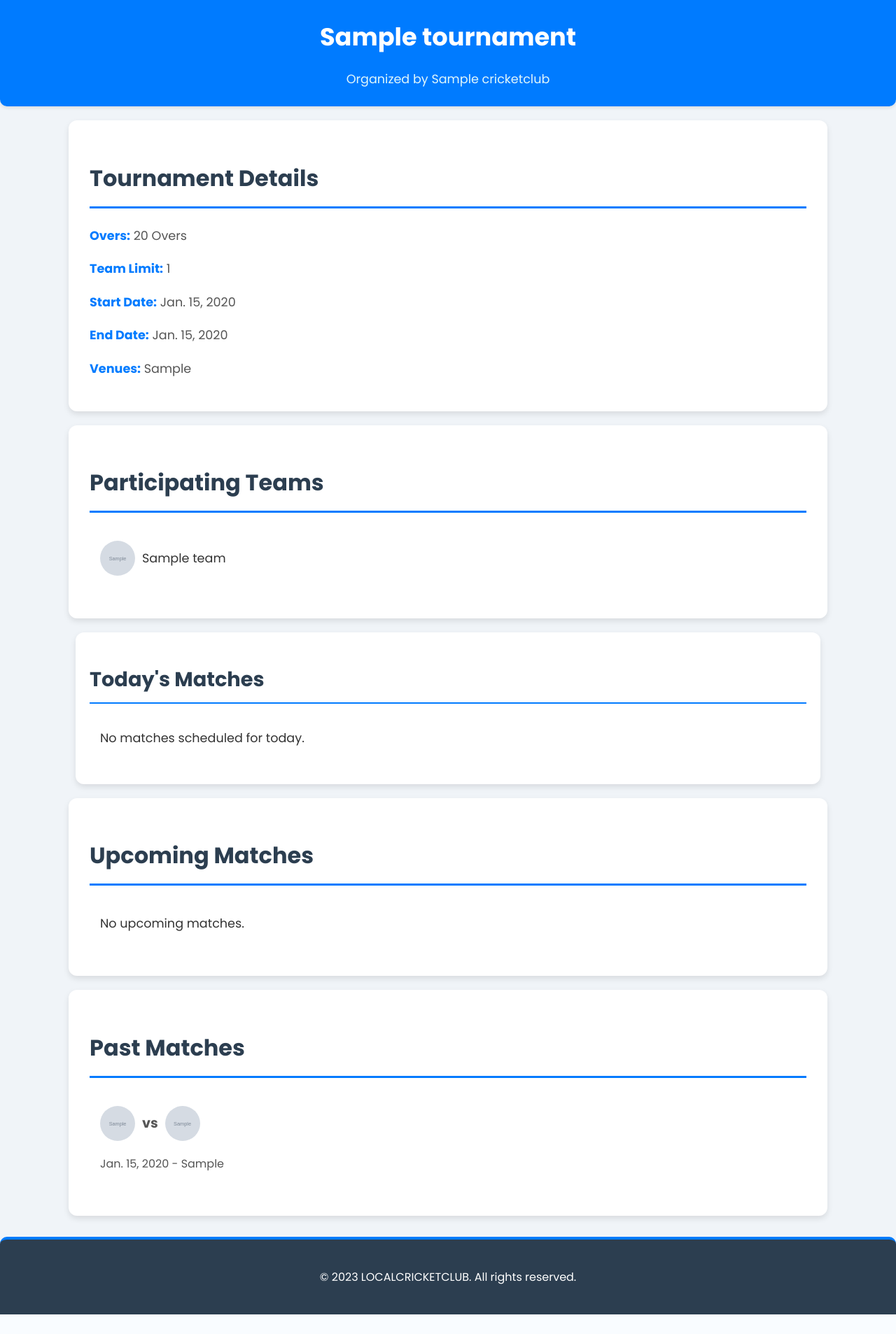
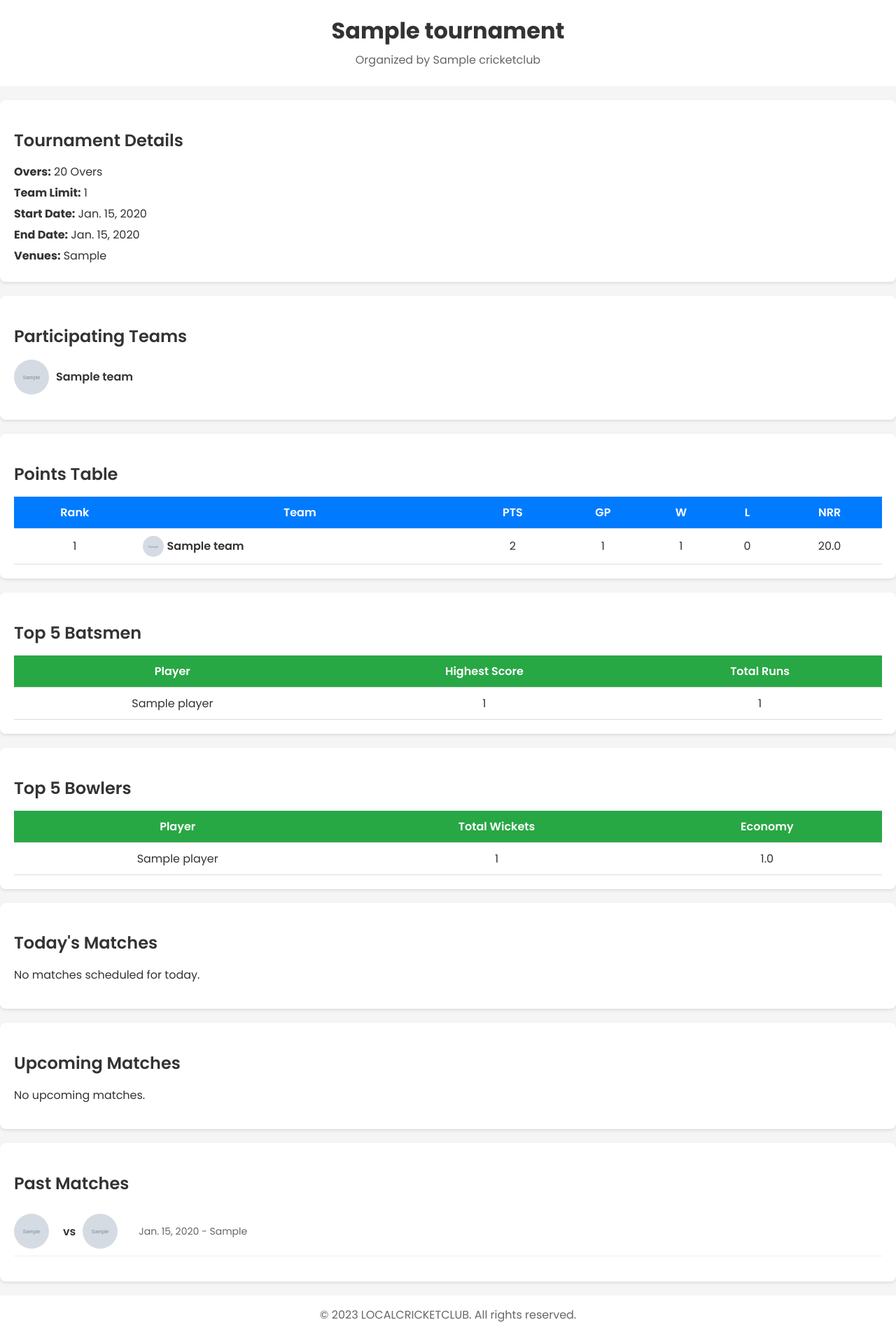
Before and after one commit to skp3214/Local-Cricket-Hub, a Django app: page /tournaments/1/ in a window 1280 px wide. Shown: the whole page at 70% size. Before the commit the page ends 1879 px from the top, so only its background shows below. Run offline with Django 5.2, Linux system fonts and the light colour scheme; a user stored in the database is signed in; tables that the repository leaves empty hold one stand-in row (values such as "Sample post"); grey boxes marked "Sample" are stand-in pictures.

Commit message:
enhance match and tournament features; add win margin calculation, points table, and top players display

```diff
--- a/local_cricket_hub/scores/templates/edit_inning_score.html
+++ b/local_cricket_hub/scores/templates/edit_inning_score.html
@@ -137,7 +137,7 @@
             </div>
             <div class="form-group">
                 <label for="overs">Overs</label>
-                <input type="number" name="overs" value="{{ inning.overs }}" step="0.1" min="0">
+                <input type="number" name="overs" value="{{ inning.overs }}" step="0.1" min="0" max="20">
             </div>
             <div class="form-group">
                 <label for="extras">Extras</label>
--- a/local_cricket_hub/tournaments/static/css/tournament_detail.css
+++ b/local_cricket_hub/tournaments/static/css/tournament_detail.css
@@ -1,294 +1,199 @@
 body {
-    font-family: 'Poppins', sans-serif;
+    font-family: "Poppins", sans-serif;
+    background-color: #f5f5f5;
     margin: 0;
     padding: 0;
-    background-color: #f0f4f8;
     color: #333;
-    line-height: 1.6;
   }
 
   .header {
-    background-color: #007bff;
-    color: white;
-    padding: 25px 0;
     text-align: center;
-    box-shadow: 0 2px 5px rgba(0,0,0,0.1);
-    border-radius: 0 0 10px 10px;
+    padding: 20px;
+    background-color: #fff;
+    margin-bottom: 20px;
   }
 
   .header h1 {
-    margin: 0 0 10px 0;
-    font-size: 2.2rem;
+    font-size: 32px;
     font-weight: 700;
+    margin: 0;
   }
 
   .header p {
-    font-size: 1.1rem;
-    color: #e0f7fa;
-    margin-bottom: 0;
+    font-size: 16px;
+    color: #666;
   }
 
-.details-section, .teams-section, .actions-section, .upcoming-matches-section, .past-matches-section {
-    background-color: white;
-    padding: 30px;
-    margin: 20px auto;
-    border-radius: 12px;
-    max-width: 80%;
-    box-shadow: 0 4px 8px rgba(0,0,0,0.1);
-    transition: all 0.3s ease;
+  .details-section,
+  .teams-section,
+  .todays-matches-section,
+  .upcoming-matches-section,
+  .past-matches-section,
+  .points-table-section,
+  .top-batsmen-section,
+  .top-bowlers-section {
+    background-color: #fff;
+    padding: 20px;
+    margin-bottom: 20px;
+    border-radius: 8px;
+    box-shadow: 0 2px 4px rgba(0, 0, 0, 0.1);
   }
 
-.details-section:hover, .teams-section:hover, .actions-section:hover, .upcoming-matches-section:hover, .past-matches-section:hover {
-    transform: translateY(-5px);
-    box-shadow: 0 6px 12px rgba(0,0,0,0.15);
+  h2 {
+    font-size: 24px;
+    font-weight: 600;
+    margin-bottom: 15px;
   }
 
-.details-section h2, .teams-section h2, .actions-section h2, .upcoming-matches-section h2, .past-matches-section h2 {
-    color: #2c3e50;
-    margin-bottom: 25px;
-    font-size: 2rem;
-    border-bottom: 3px solid #007bff;
-    padding-bottom: 15px;
+  p {
+    font-size: 16px;
+    margin: 5px 0;
   }
 
-.details-section p {
-    font-size: 1.1rem;
-    margin-bottom: 15px;
-    line-height: 1.7;
-    color: #555;
+  .teams-section ul,
+  .todays-matches-section ul,
+  .upcoming-matches-section ul,
+  .past-matches-section ul {
+    list-style: none;
+    padding: 0;
   }
 
-.details-section p strong {
-    color: #007bff;
-}
-
-.teams-section ul {
-    list-style: none;
-    padding: 0;
-    margin-top: 20px;
-}
-
-.teams-section ul li {
-    padding: 15px;
-    border-bottom: 1px solid #eee;
-    font-size: 1.1rem;
+  .team-images {
     display: flex;
-    justify-content: space-between;
     align-items: center;
   }
 
-.teams-section ul li:last-child {
-    border-bottom: none;
+  .team-images img {
+    width: 50px;
+    height: 50px;
+    margin-right: 10px;
+    border-radius: 50%;
   }
 
-.actions-section {
-    text-align: center;
-}
-
-.btn-create-fixture {
-    display: inline-block;
-    padding: 15px 30px;
-    background-color: #28a745;
-    color: white;
-    text-decoration: none;
-    border-radius: 10px;
-    font-size: 1.2rem;
-    transition: background-color 0.3s ease, transform 0.2s ease, box-shadow 0.3s ease;
-    box-shadow: 0 2px 5px rgba(0,0,0,0.1);
-    margin-top: 20px;
-}
-
-.btn-create-fixture:hover {
-    background-color: #218838;
-    transform: translateY(-2px);
-    box-shadow: 0 4px 8px rgba(0,0,0,0.15);
-}
-
-.footer {
-    background-color: #2c3e50;
-    color: white;
-    text-align: center;
-    padding: 25px 0;
-    margin-top: 30px;
-    border-top: 4px solid #007bff;
-    border-radius: 10px 10px 0 0;
-}
-
-.upcoming-matches-section ul, .past-matches-section ul {
-    list-style: none;
-    padding: 0;
-    margin-top: 20px;
-
-}
-
-.upcoming-matches-section ul li, .past-matches-section ul li {
-    padding: 15px;
-    border-bottom: 1px solid #eee;
-    font-size: 1.1rem;
-    display: flex;
-    justify-content: space-between;
-    align-items:flex-start;
-    flex-direction: column;
-}
-
-.upcoming-matches-section ul li:last-child, .past-matches-section ul li:last-child {
-    border-bottom: none;
+  .team-images span {
+    font-weight: 600;
   }
 
   .match-card {
     display: flex;
     align-items: center;
-    gap: 20px;
+    padding: 10px 0;
+    border-bottom: 1px solid #eee;
   }
 
-.team-images {
-    display: flex;
-    align-items: center;
-    gap: 10px;
-}
-
-.team-images img {
-    width: 50px;
-    height: 50px;
-    border-radius: 50%;
-    object-fit: cover;
-}
-
-.team-images .vs {
-    font-size: 1.2rem;
-    font-weight: bold;
-    color: #555;
+  .match-card a {
+    text-decoration: none;
+    color: #333;
+    width: 100%;
   }
 
   .match-details {
-    flex: 1;
+    margin-left: 20px;
   }
 
-.match-details .team-name {
-    font-size: 1.2rem;
-    font-weight: bold;
-    color: #333;
+  .match-info {
+    font-size: 14px;
+    color: #666;
   }
 
-.match-details .match-info {
-    font-size: 1rem;
-    color: #555;
-}
-@media (max-width: 768px){
-    .header h1{
-        font-size: 1.8rem;
-    }
-    .header p{
-        font-size: 1rem;
-    }
-    .details-section, .teams-section, .actions-section, .upcoming-matches-section, .past-matches-section{
-        width: 95%;
-        padding: 20px;
-    }
-     .details-section h2, .teams-section h2, .actions-section h2, .upcoming-matches-section h2, .past-matches-section h2{
-        font-size: 1.5rem;
-    }
-    .teams-section ul li{
-        flex-direction: column;
-        align-items: flex-start;
-        gap: 10px;
-    }
-    .btn-create-fixture{
-        font-size: 1rem;
-        padding: 12px 25px;
-    }
-    .match-card {
-        flex-direction: column;
-        align-items: center;
-        text-align: center;
-    }
-    .team-images {
-        margin-bottom: 10px;
-    }
+  .vs {
+    margin: 0 10px;
+    font-weight: 600;
   }
 
-/* Styling for Today's Matches Section */
-.todays-matches-section {
-    background-color: white;
-    padding: 20px;
-    margin: 20px auto;
-    border-radius: 12px;
-    max-width: 80%;
-    box-shadow: 0 4px 8px rgba(0, 0, 0, 0.1);
-    transition: all 0.3s ease;
+  .actions-section {
+    text-align: center;
+    margin-bottom: 20px;
   }
 
-.todays-matches-section:hover {
-    transform: translateY(-5px);
-    box-shadow: 0 6px 12px rgba(0, 0, 0, 0.15);
+  .btn-create-fixture {
+    display: inline-block;
+    padding: 10px 20px;
+    background-color: #007bff;
+    color: #fff;
+    text-decoration: none;
+    border-radius: 5px;
+    font-weight: 600;
   }
 
-.todays-matches-section h2 {
-    color: #2c3e50;
-    margin-bottom: 20px;
-    font-size: 1.8rem;
-    border-bottom: 2px solid #007bff;
-    padding-bottom: 10px;
+  .btn-create-fixture:hover {
+    background-color: #0056b3;
   }
 
-.todays-matches-section ul {
-    list-style: none;
-    padding: 0;
-    margin-top: 15px;
+  .footer {
+    text-align: center;
+    padding: 10px;
+    background-color: #fff;
+    margin-top: 20px;
+    font-size: 14px;
+    color: #666;
   }
 
-.todays-matches-section ul li {
-    padding: 15px;
-    border-bottom: 1px solid #eee;
-    font-size: 1.1rem;
-    display: flex;
-    justify-content: space-between;
-    align-items: center;
-    gap: 20px;
-}
-
-.todays-matches-section ul li:last-child {
-    border-bottom: none;
-}
-
-.todays-matches-section .match-card {
-    background-color: #fff;
-    padding: 15px;
-    border-radius: 8px;
-    box-shadow: 0 2px 4px rgba(0, 0, 0, 0.1);
-    display: flex;
-    align-items: center;
-    gap: 15px;
+  /* Points Table Styles */
+  .points-table-section table {
     width: 100%;
-    max-width: 400px;
-    margin: 0 auto;
-}
-
-.todays-matches-section .vs {
-    font-size: 1.2rem;
-    color: #1c1a1a;
-    padding: 10px;
-}
-
-.todays-matches-section .match-card img {
-    width: 50px;
-    height: 50px;
-    border-radius: 50%;
-    object-fit: contain;
-    box-shadow: 0 2px 4px rgba(0, 0, 0, 0.1);
+    border-collapse: collapse;
     margin-top: 10px;
   }
 
-.todays-matches-section .match-details {
-    flex: 1;
+  .points-table-section th,
+  .points-table-section td {
+    padding: 10px;
+    text-align: center;
+    border-bottom: 1px solid #ddd;
   }
 
-.todays-matches-section .team-name {
-    font-weight: bold;
-    color: #333;
+  .points-table-section th {
+    background-color: #007bff;
+    color: #fff;
+    font-weight: 600;
   }
 
-.todays-matches-section .match-info {
-    font-size: 0.9rem;
-    color: #555;
+  .points-table-section td {
+    background-color: #fff;
   }
+
+  .points-table-section tr:nth-child(even) td {
+    background-color: #f9f9f9;
+  }
+
+  .points-table-section .team-images img {
+    width: 30px;
+    height: 30px;
+    margin-right: 5px;
+    vertical-align: middle;
+  }
+
+  /* Top Batsmen and Bowlers Styles */
+  .top-batsmen-section table,
+  .top-bowlers-section table {
+    width: 100%;
+    border-collapse: collapse;
+    margin-top: 10px;
+  }
+
+  .top-batsmen-section th,
+  .top-bowlers-section th,
+  .top-batsmen-section td,
+  .top-bowlers-section td {
+    padding: 10px;
+    text-align: center;
+    border-bottom: 1px solid #ddd;
+  }
+
+  .top-batsmen-section th,
+  .top-bowlers-section th {
+    background-color: #28a745;
+    color: #fff;
+    font-weight: 600;
+  }
+
+  .top-batsmen-section td,
+  .top-bowlers-section td {
+    background-color: #fff;
+  }
+
+  .top-batsmen-section tr:nth-child(even) td,
+  .top-bowlers-section tr:nth-child(even) td {
+    background-color: #f9f9f9;
+  }
--- a/local_cricket_hub/tournaments/templates/tournament_detail.html
+++ b/local_cricket_hub/tournaments/templates/tournament_detail.html
@@ -57,6 +57,88 @@
       </div>
     {% endif %}
 
+    <div class="points-table-section">
+      <h2>Points Table</h2>
+      <table>
+        <thead>
+          <tr>
+            <th>Rank</th>
+            <th>Team</th>
+            <th>PTS</th>
+            <th>GP</th>
+            <th>W</th>
+            <th>L</th>
+            <th>NRR</th>
+          </tr>
+        </thead>
+        <tbody>
+          {% for entry in points_table %}
+            <tr>
+              <td>{{ entry.rank }}</td>
+              <td>
+                <div class="team-images">
+                  {% if entry.team.image %}
+                    <img src="{{ entry.team.image.url }}" alt="{{ entry.team.name }} Logo" />
+                  {% else %}
+                    <img src="https://via.placeholder.com/50" alt="Team Logo" />
+                  {% endif %}
+                  <span>{{ entry.team.name }}</span>
+                </div>
+              </td>
+              <td>{{ entry.pts }}</td>
+              <td>{{ entry.gp }}</td>
+              <td>{{ entry.w }}</td>
+              <td>{{ entry.l }}</td>
+              <td>{{ entry.nrr }}</td>
+            </tr>
+          {% endfor %}
+        </tbody>
+      </table>
+    </div>
+
+    <div class="top-batsmen-section">
+      <h2>Top 5 Batsmen</h2>
+      <table>
+        <thead>
+          <tr>
+            <th>Player</th>
+            <th>Highest Score</th>
+            <th>Total Runs</th>
+          </tr>
+        </thead>
+        <tbody>
+          {% for batsman in top_batsmen %}
+            <tr>
+              <td>{{ batsman.player.name }}</td>
+              <td>{{ batsman.highest_score }}</td>
+              <td>{{ batsman.total_runs }}</td>
+            </tr>
+          {% endfor %}
+        </tbody>
+      </table>
+    </div>
+
+    <div class="top-bowlers-section">
+      <h2>Top 5 Bowlers</h2>
+      <table>
+        <thead>
+          <tr>
+            <th>Player</th>
+            <th>Total Wickets</th>
+            <th>Economy</th>
+          </tr>
+        </thead>
+        <tbody>
+          {% for bowler in top_bowlers %}
+            <tr>
+              <td>{{ bowler.player.name }}</td>
+              <td>{{ bowler.total_wickets }}</td>
+              <td>{{ bowler.economy }}</td>
+            </tr>
+          {% endfor %}
+        </tbody>
+      </table>
+    </div>
 
     <div class="todays-matches-section">
       <h2>Today's Matches</h2>
@@ -147,7 +229,7 @@
     </div>
 
     <div class="footer">
-      <p>&copy; 2023 LOCALCRICKETCLUB. All rights reserved.</p>
+      <p>© 2023 LOCALCRICKETCLUB. All rights reserved.</p>
     </div>
   </body>
 </html>
--- a/local_cricket_hub/tournaments/views.py
+++ b/local_cricket_hub/tournaments/views.py
@@ -6,6 +6,12 @@ from datetime import timedelta
 from datetime import time,datetime
 from django.http import HttpResponseForbidden
 from datetime import date
+from django.shortcuts import render, get_object_or_404
+from django.contrib.auth.decorators import login_required
+from django.utils import timezone
+from .models import Tournament, Match
+from scores.models import BattingScore, BowlingScore
+from django.db.models import Sum
 
 @login_required
 def create_tournament(request):
@@ -20,13 +26,126 @@ def create_tournament(request):
         form = TournamentForm()
     return render(request, 'create_tournament.html', {'form': form})
 
+
+
 @login_required
 def tournament_detail(request, tournament_id):
     tournament = get_object_or_404(Tournament, id=tournament_id)
     teams = tournament.teams.all()
-    upcoming_matches = tournament.matches.filter(date__gt=datetime.now())
-    past_matches = tournament.matches.filter(date__lt=datetime.now())
-    today_matches = tournament.matches.filter(date=datetime.now())
+    current_time = timezone.now()
+    upcoming_matches = tournament.matches.filter(date__gt=current_time)
+    past_matches = tournament.matches.filter(date__lt=current_time)
+    today_matches = tournament.matches.filter(date=current_time)
+
+    # Calculate points table with NEW NRR logic
+    points_table = []
+    for team in teams:
+        matches_played = tournament.matches.filter(team1=team) | tournament.matches.filter(team2=team)
+        gp = matches_played.count()  # Games Played
+        wins = 0
+        losses = 0
+
+        # NEW: Track RR per match instead of total runs/overs
+        total_batting_rr = 0.0
+        total_bowling_rr = 0.0
+        matches_counted = 0
+
+        for match in matches_played:
+            inning_team1 = match.innings.filter(team=match.team1).first()
+            inning_team2 = match.innings.filter(team=match.team2).first()
+
+            if match.winner == team:
+                wins += 1
+            elif match.winner and match.winner != team:
+                losses += 1
+
+            # NEW: Calculate RR for each match separately
+            batted = False
+            bowled = False
+
+            # Batting RR (when team batted)
+            if inning_team1 and inning_team1.team == team:
+                runs = inning_team1.total_runs
+                overs = inning_team1.overs or 0.1
+                total_batting_rr += runs / overs
+                batted = True
+            if inning_team2 and inning_team2.team == team:
+                runs = inning_team2.total_runs
+                overs = inning_team2.overs or 0.1
+                total_batting_rr += runs / overs
+                batted = True
+
+            # Bowling RR (when team bowled)
+            if inning_team1 and inning_team1.team != team:
+                runs = inning_team1.total_runs
+                overs = inning_team1.overs or 0.1
+                total_bowling_rr += runs / overs
+                bowled = True
+            if inning_team2 and inning_team2.team != team:
+                runs = inning_team2.total_runs
+                overs = inning_team2.overs or 0.1
+                total_bowling_rr += runs / overs
+                bowled = True
+
+            if batted or bowled:
+                matches_counted += 1
+
+        pts = wins * 2  # 2 points per win
+
+        # NEW: Calculate NRR by averaging match RRs
+        if matches_counted > 0:
+            avg_batting_rr = total_batting_rr / matches_counted
+            avg_bowling_rr = total_bowling_rr / matches_counted
+            print(f"Avg Batting RR for {team.name}: {avg_batting_rr}, Avg Bowling RR: {avg_bowling_rr}")
+            nrr = avg_batting_rr - avg_bowling_rr
+        else:
+            nrr = 0.0
+
+        points_table.append({
+            'team': team,
+            'pts': pts,
+            'gp': gp,
+            'w': wins,
+            'l': losses,
+            'nrr': round(nrr, 3)  # Round to 3 decimal places
+        })
+
+    # Sort points table by points (descending), then NRR (descending)
+    points_table.sort(key=lambda x: (-x['pts'], -x['nrr']))
+
+    # Assign ranks
+    for i, entry in enumerate(points_table, 1):
+        entry['rank'] = i
+
+    # Rest of your existing code (top batsmen/bowlers) remains unchanged
+    batting_scores = BattingScore.objects.filter(inning__match__tournament=tournament).order_by('-runs')
+    top_batsmen = []
+    seen_players = set()
+    for score in batting_scores:
+        if score.player not in seen_players and len(top_batsmen) < 5:
+            player_total_runs = BattingScore.objects.filter(player=score.player, inning__match__tournament=tournament).aggregate(total_runs=Sum('runs'))['total_runs'] or 0
+            top_batsmen.append({
+                'player': score.player,
+                'highest_score': score.runs,
+                'total_runs': player_total_runs
+            })
+            seen_players.add(score.player)
+
+    bowling_scores = BowlingScore.objects.filter(inning__match__tournament=tournament).order_by('-wickets')
+    top_bowlers = []
+    seen_players = set()
+    for score in bowling_scores:
+        if score.player not in seen_players and len(top_bowlers) < 5:
+            player_total_wickets = BowlingScore.objects.filter(player=score.player, inning__match__tournament=tournament).aggregate(total_wickets=Sum('wickets'))['total_wickets'] or 0
+            player_total_runs = BowlingScore.objects.filter(player=score.player, inning__match__tournament=tournament).aggregate(total_runs=Sum('runs'))['total_runs'] or 0
+            player_total_overs = BowlingScore.objects.filter(player=score.player, inning__match__tournament=tournament).aggregate(total_overs=Sum('overs'))['total_overs'] or 0.1
+            economy = player_total_runs / player_total_overs if player_total_overs else 0
+            top_bowlers.append({
+                'player': score.player,
+                'total_wickets': player_total_wickets,
+                'economy': round(economy, 2)
+            })
+            seen_players.add(score.player)
 
     return render(request, 'tournament_detail.html', {
         'tournament': tournament,
@@ -34,6 +153,9 @@ def tournament_detail(request, tournament_id):
         'upcoming_matches': upcoming_matches,
         'past_matches': past_matches,
         'todays_matches': today_matches,
+        'points_table': points_table,
+        'top_batsmen': top_batsmen,
+        'top_bowlers': top_bowlers,
         'user': request.user
     })
 
```
Also changed, not shown: local_cricket_hub/scores/templates/match_dashboard.html (+2 -9 lines), local_cricket_hub/scores/views.py (+8 -0 lines). Lines whose indentation alone changed are shown as unchanged.
